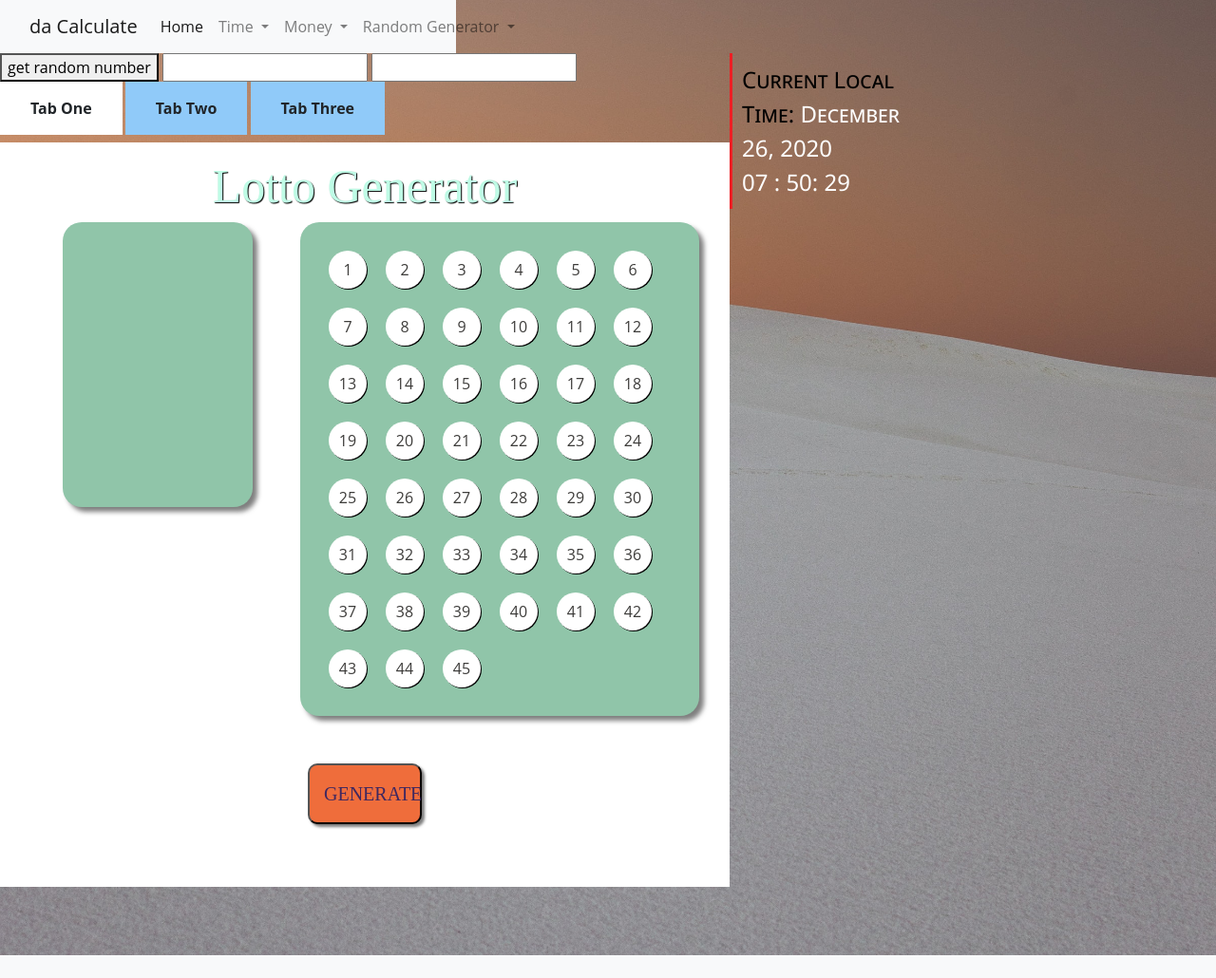
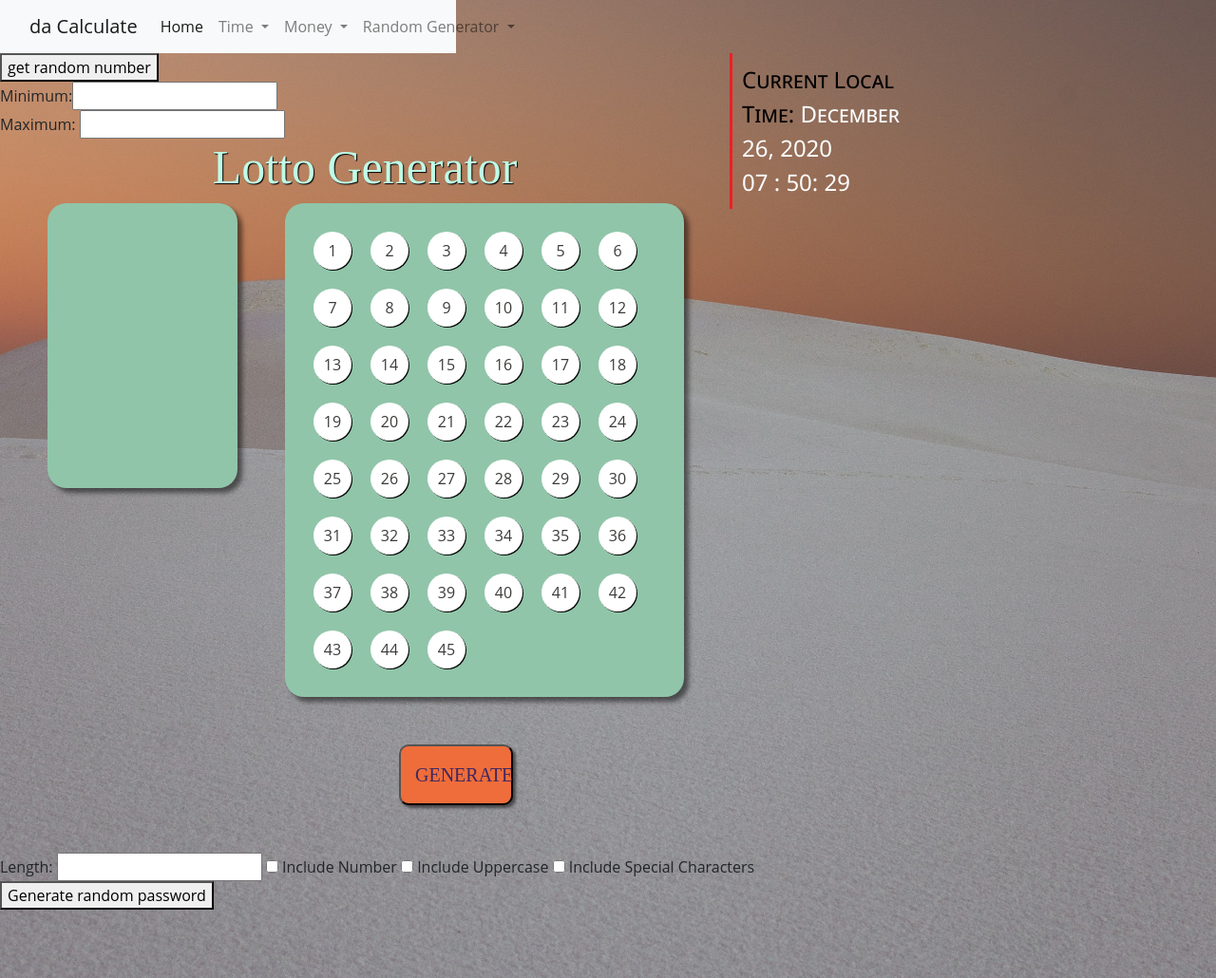
Before and after one commit to onanalee/daCalculate, a Flask app: page /random_generator in a window 1280 px wide. Shown: the whole page at 95% size. Before the commit the page ends 1006 px from the top, so only its background shows below. Run offline with Flask 2, Linux system fonts and the light colour scheme.

Commit message:
random password customization

```diff
--- a/static/randomGenerator.js
+++ b/static/randomGenerator.js
@@ -3,22 +3,45 @@ function randomNumber() {
     let valueMax = $('#valueMax').val();
     let valueMin = $('#valueMin').val();
 
-    let result =  Math.floor(Math.random() * Number(valueMax - valueMin + 1)) + Number(valueMin);
+    let result = Math.floor(Math.random() * Number(valueMax - valueMin + 1)) + Number(valueMin);
     $('#randomNum').append(result);
 }
 
-function generatePassword(length = 12) {
+function generatePassword() {
     $('#password').empty();
-    var uppercase = 'ABCDEFGHIJKLMNOPQRSTUVWXYZ';
-    var lowercase = 'abcdefghijklmnopqrstuvwxyz';
-    var numbers = '0123456789';
-    var symbols = '!"#$%&\'()*+,-./:;<=>?@^[\\]^_`{|}~';
-    var all = uppercase + lowercase + numbers + symbols;
-    var password = '';
-    for (var index = 0; index < length; index++) {
-        var character = Math.floor(Math.random() * all.length);
-        password += all.substring(character, character + 1);
+    let uppercase = 'ABCDEFGHIJKLMNOPQRSTUVWXYZ';
+    let lowercase = 'abcdefghijklmnopqrstuvwxyz';
+    let numbers = '0123456789';
+    let symbols = '!"#$%&\'()*+,-./:;<=>?@^[\\]^_`{|}~';
+    let length = $('#length').val();
+
+    let onlyUpper = lowercase + uppercase;
+    let onlyNumber = lowercase + numbers;
+    let onlySymbols = lowercase + symbols;
+    let numberUpper = lowercase + uppercase + numbers;
+    let numberSymbol = lowercase + symbols + numbers;
+    let upperSymbol = lowercase + uppercase + symbols;
+    let all = uppercase + lowercase + numbers + symbols;
+    let password = '';
+
+    let isNumber = document.getElementById("number");
+    let isUpper = document.getElementById("upper");
+    let isSpecial = document.getElementById("special");
+
+    if (isNumber.checked === true && isUpper.checked === true && isSpecial.checked === true) {
+        for (let index = 0; index < length; index++) {
+            let character = Math.floor(Math.random() * all.length);
+            password += all.substring(character, character + 1);
+        }
     }
+
+
+    // for (let index = 0; index < length; index++) {
+    //     let character = Math.floor(Math.random() * all.length);
+    //     password += all.substring(character, character + 1);
+    // }
+
+
     $('#password').append(password);
 }
 
--- a/templates/randomGenerator.html
+++ b/templates/randomGenerator.html
@@ -78,19 +78,18 @@
         </div>
         <div>
             <button onclick="randomNumber()">get random number</button>
-    <input type="number" id="valueMin">
-    <input type="number" id="valueMax">
+            <div>
+                Minimum:<input type="number" id="valueMin">
+            </div>
+            <div>
+                Maximum: <input type="number" id="valueMax">
+            </div>
             <div id="randomNum">
 
             </div>
         </div>
 
 
-
-        <div class="tabs">
-            <input type="radio" name="tabs" id="tabone" checked="checked">
-            <label for="tabone">Tab One</label>
-            <div class="tab">
         <h1>Lotto Generator</h1>
 
         <div class="position floatfix">
@@ -148,25 +147,21 @@
         </div>
 
         <button type="button" id="generate" class="clearfix" onclick="generateLotto()">Generate</button>
+
+        <div>
+            Length: <input type="Number" id="length">
+            <input type="checkbox" id="number"> Include Number
+            <input type="checkbox" id="upper"> Include Uppercase
+            <input type="checkbox" id="special"> Include Special Characters
+
+
         </div>
-
-            <input type="radio" name="tabs" id="tabtwo">
-            <label for="tabtwo">Tab Two</label>
-            <div class="tab">
         <div>
             <button onclick="generatePassword()">Generate random password</button>
         </div>
 
         <div id="password"></div>
-            </div>
 
-            <input type="radio" name="tabs" id="tabthree">
-            <label for="tabthree">Tab Three</label>
-            <div class="tab">
-                <h1>Tab Three Content</h1>
-                <p>Lorem ipsum dolor sit amet, consectetur adipisicing elit.</p>
-            </div>
-        </div>
 
         <br>
 
```
Lines whose indentation alone changed are shown as unchanged.
